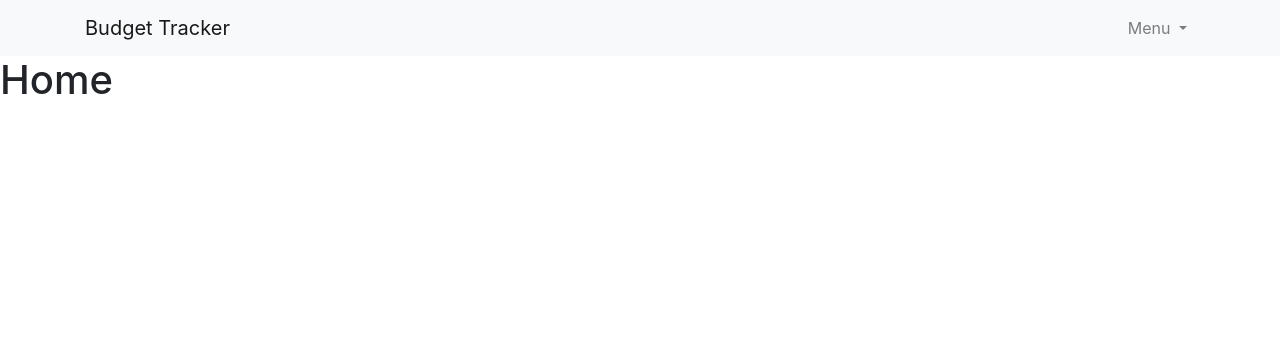
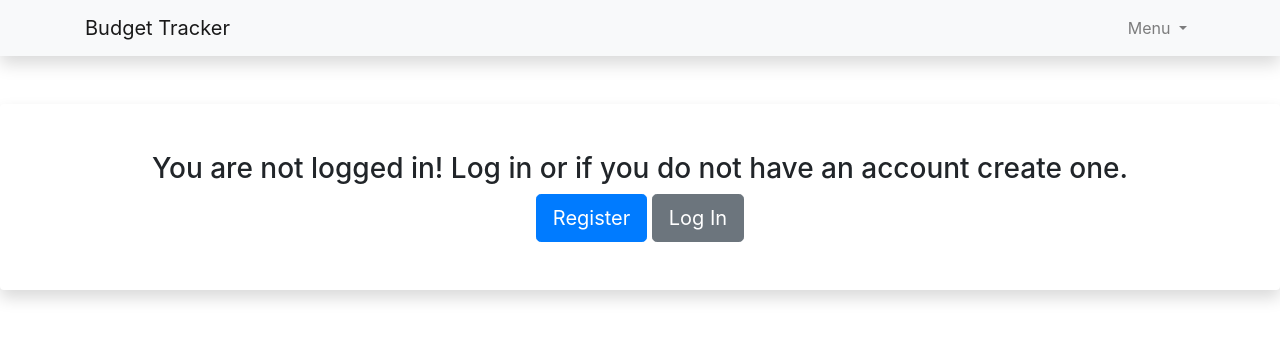
Before and after one commit to Vandal25/BudgetTracker_2, a Django app: page / in a window 1280 px wide. Shown: the top 340 px of the page. Run offline with Django 3.2, Linux system fonts and the light colour scheme; some libraries are stand-ins or nearby versions.

Commit message:
bin + home

```diff
--- /dev/null
+++ b/pyvenv.cfg
@@ -0,0 +1,3 @@
+home = /Library/Developer/CommandLineTools/usr/bin
+include-system-site-packages = false
+version = 3.7.3
--- a/templates/MainScreen/Home.html
+++ b/templates/MainScreen/Home.html
@@ -1,4 +1,14 @@
 {% extends "MainScreen/base.html" %}
 {% block content  %}
-    <h1>Home</h1>
+    <div class='container'>
+        {% if user.is_authenticated  %}
+                    <h3> Nu esti logat</h3>
+                  {% else %}
+            <div class="text-center">
+                    <h3> You are not logged in! Log in or if you do not have an account create one.</h3>
+                    <a type="button" class="btn btn-primary btn-lg" href="{% url 'register' %}">Register</a>
+                    <a type="button" class="btn btn-secondary btn-lg" href="{% url 'login' %}">Log In</a>
+            </div>
+                  {% endif %}
+    </div>
 {% endblock content %}
--- a/templates/MainScreen/base.html
+++ b/templates/MainScreen/base.html
@@ -4,19 +4,16 @@
 <head>
      <!-- Required meta tags -->
     <meta charset="utf-8">
-    <meta name="viewport" content="width=device-width, initial-scale=1, shrink-to-fit=no">
-
+    <meta name="viewport" content="width=device-width, initial-scale=1.0"/>
     <!-- Bootstrap CSS -->
     <link rel="stylesheet" href="https://stackpath.bootstrapcdn.com/bootstrap/4.4.1/css/bootstrap.min.css" integrity="sha384-Vkoo8x4CGsO3+Hhxv8T/Q5PaXtkKtu6ug5TOeNV6gBiFeWPGFN9MuhOf23Q9Ifjh" crossorigin="anonymous">
-
-    <link rel="stylesheet" href=""{% static 'MainScreen/base.css' %}>
 
     <title>Title</title>
 </head>
 <body>
-    <nav class="navbar navbar-expand-lg navbar-light bg-light">
+    <nav class="navbar navbar-expand-lg navbar-light bg-light static-top mb-5 shadow">
       <div class="container">
-        <a class="navbar-brand" href="#">Budget Tracker</a>
+        <a class="navbar-brand" href="/">Budget Tracker</a>
         <button class="navbar-toggler" type="button" data-toggle="collapse" data-target="#navbarSupportedContent" aria-controls="navbarSupportedContent" aria-expanded="false" aria-label="Toggle navigation">
         <span class="navbar-toggler-icon"></span>
       </button>
@@ -45,6 +42,8 @@
       </div>
     </nav>
     <div>
+    <div class="card border-0 shadow my-5">
+    <div class="card-body p-5 ">
         {% if messages %}
             {% for message in messages %}
                 <div class="alert alert-{{ message.tags }}">
@@ -54,6 +53,8 @@
         {% endif %}
         {% block content %}{% endblock %}
     </div>
+    </div>
+    </div>
      <!-- Optional JavaScript -->
     <!-- jQuery first, then Popper.js, then Bootstrap JS -->
     <script src="https://code.jquery.com/jquery-3.4.1.slim.min.js" integrity="sha384-J6qa4849blE2+poT4WnyKhv5vZF5SrPo0iEjwBvKU7imGFAV0wwj1yYfoRSJoZ+n" crossorigin="anonymous"></script>
```
Also changed, not shown: 16 other files.
